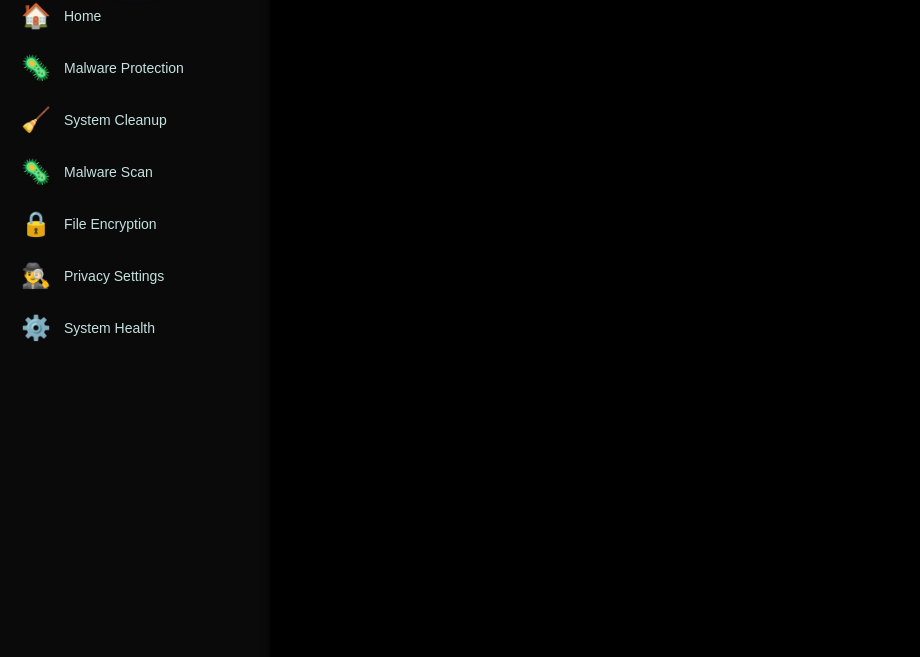
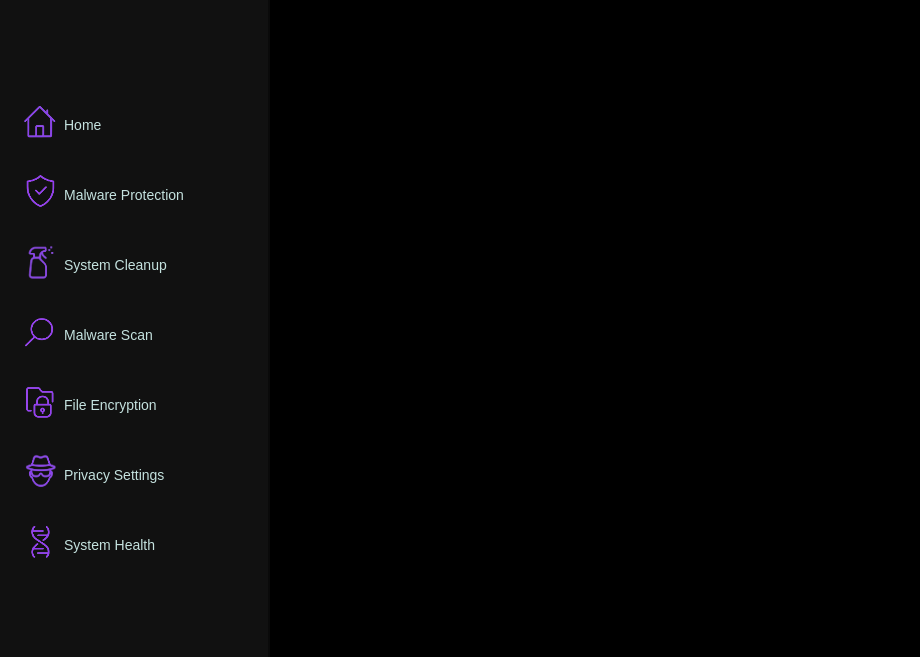
Before and after one commit to Cyb3rTyr/Nox, an Electron app: page renderer/index.html in a window 1100 px wide. Shown: the part 143-800 px from the top of the page, without its empty margins (0-920 px from the left). Drawn offline with Linux system fonts and the light colour scheme.

Commit message:
Refactor code structure for improved readability and maintainability

```diff
--- a/renderer/index.html
+++ b/renderer/index.html
@@ -19,28 +19,56 @@
                 <img src="nox_newlogo.png" alt="Nox Logo">
             </div>
 
+            <div id="sidebar-buttons">
                 <!-- Nav Buttons Right Below Logo -->
                 <button class="nav-btn" data-page="home">
-                <span class="icon">🏠</span><span class="label">Home</span>
+                    <span class="icon">
+                        <img src="icons\home.png" alt="Home" class="icon-img">
+                    </span>
+                    <span class="label">Home</span>
                 </button>
                 <button class="nav-btn" data-page="malware-protection">
-                <span class="icon">🦠</span><span class="label">Malware Protection</span>
+                    <span class="icon">
+                        <img src="icons\shield.png" alt="Malware-protection" class="icon-img">
+                    </span>
+                    <span class="label">Malware Protection</span>
                 </button>
+
                 <button class="nav-btn" data-page="system-cleanup">
-                <span class="icon">🧹</span><span class="label">System Cleanup</span>
+                    <span class="icon">
+                        <img src="icons\cleanup.png" alt="System Cleanup" class="icon-img">
+                    </span>
+                    <span class="label">System Cleanup</span>
                 </button>
+
                 <button class="nav-btn" data-page="malware-scan">
-                <span class="icon">🦠</span><span class="label">Malware Scan</span>
+                    <span class="icon">
+                        <img src="icons\scan.png" alt="Malware Scan" class="icon-img">
+                    </span>
+                    <span class="label">Malware Scan</span>
                 </button>
+
                 <button class="nav-btn" data-page="file-encryption">
-                <span class="icon">🔒</span><span class="label">File Encryption</span>
+                    <span class="icon">
+                        <img src="icons\encryption.png" alt="File Encryption" class="icon-img">
+                    </span>
+                    <span class="label">File Encryption</span>
                 </button>
+
                 <button class="nav-btn" data-page="privacy-settings">
-                <span class="icon">🕵️‍♂️</span><span class="label">Privacy Settings</span>
+                    <span class="icon">
+                        <img src="icons\privacy.png" alt="Privacy Settings" class="icon-img">
+                    </span>
+                    <span class="label">Privacy Settings</span>
                 </button>
+
                 <button class="nav-btn" data-page="system-health">
-                <span class="icon">⚙️</span><span class="label">System Health</span>
+                    <span class="icon">
+                        <img src="icons\health.png" alt="System Health" class="icon-img">
+                    </span>
+                    <span class="label">System Health</span>
                 </button>
+            </div>
         </div>
 
         <div id="content">
--- a/renderer/renderer.js
+++ b/renderer/renderer.js
@@ -1,3 +1,10 @@
+const sidebar = document.getElementById('sidebar');
+const toggleBtn = document.getElementById('toggleSidebar');
+toggleBtn.addEventListener('click', () => {
+    sidebar.classList.toggle('collapsed');
+});
+
+
 // Navigation & page switching
 document.querySelectorAll('.nav-btn').forEach(btn => {
     btn.addEventListener('click', async () => {
--- a/renderer/style.css
+++ b/renderer/style.css
@@ -1,8 +1,13 @@
 body {
     margin: 0;
-    font-family: 'Segoe UI', sans-serif;
+    font-family: 'Inter', sans-serif;
     background: #000000;
     color: #c5e2df;
+}
+
+.nav-btn .label,
+#content h1 {
+    font-family: 'Orbitron', sans-serif;
 }
 
 #container {
@@ -13,7 +18,7 @@ body {
 /* Sidebar */
 #sidebar {
     width: 270px;
-    background: #0a0a0a;
+    background: #111111;
     box-sizing: border-box;
     border-right: 2px solid #0a0a0a;
     display: flex;
@@ -21,13 +26,24 @@ body {
     align-items: center;
     transition: width 0.2s;
     padding: 0;
+    position: relative;
 }
+
+#sidebar-buttons {
+    display: flex;
+    flex-direction: column;
+    justify-content: flex-start;
+    align-items: center;
+    flex: 1;
+    width: 100%;
+    margin-top: 100px;
+}
+
 
 #sidebar.collapsed {
     width: 70px;
 }
 
-/* Toggle button at very top */
 #toggleSidebar {
     background: none;
     border: none;
@@ -52,13 +68,14 @@ body {
 #sidebar-logo img {
     height: 90px;
     transition: height 0.2s, filter 0.3s;
-    filter: drop-shadow(0 0 10px #BC13FE);
+    filter: drop-shadow(0 0 1px #a66eff);
     display: block;
 }
 
 #sidebar.collapsed #sidebar-logo img {
+    content: url("nox_logo_collapsed.png");
     height: 60px;
-    filter: drop-shadow(0 0 4px #BC13FE);
+    filter: drop-shadow(0 0 0px #a66eff);
 }
 
 /* Nav Buttons - no space above */
@@ -79,11 +96,11 @@ body {
 }
 
 .nav-btn:hover {
-    background: #5e35b1;
+    background: #952dfe79;
 }
 
 .nav-btn.selected {
-    background: #BC13FE;
+    background: #5e35b1;
     color: #ffffff;
 }
 
@@ -91,6 +108,11 @@ body {
     width: 32px;
     font-size: 24px;
     text-align: center;
+    transition: color 0.2s ease;
+}
+
+.nav-btn:hover .icon i {
+    color: #000000;
 }
 
 .nav-btn .label {
@@ -201,3 +223,32 @@ button:disabled {
     opacity: 0.5;
     cursor: not-allowed;
 }
+
+#sidebar.collapsed .label {
+    display: none;
+}
+
+#sidebar.collapsed .nav-btn {
+    justify-content: center;
+    padding: 12px 10px;
+}
+
+.nav-btn .label {
+    transition: opacity 0.2s, width 0.2s;
+}
+
+#sidebar {
+    transition: width 0.2s ease, background-color 0.3s ease;
+}
+
+.icon-img {
+    width: 40px;
+    height: 40px;
+    object-fit: contain;
+    filter: drop-shadow(0 0 0px #a66eff);
+    transition: filter 0.2s ease, brightness 0.2s ease;
+}
+
+.nav-btn:hover .icon-img {
+    filter: brightness(0) saturate(100%);
+}
```
Also changed, not shown: adn.png (deleted), compass.png (deleted), locker.png (deleted), renderer/icons/cleanup.png (added), renderer/icons/encryption.png (added), renderer/icons/health.png (added), renderer/icons/home.png (added), renderer/icons/privacy.png (added), renderer/icons/scan.png (added), renderer/icons/shield.png (added), renderer/nox_logo_collapsed.png (added), search.png (deleted), shield.png (deleted), soap.png (deleted). Lines whose indentation alone changed are shown as unchanged.
